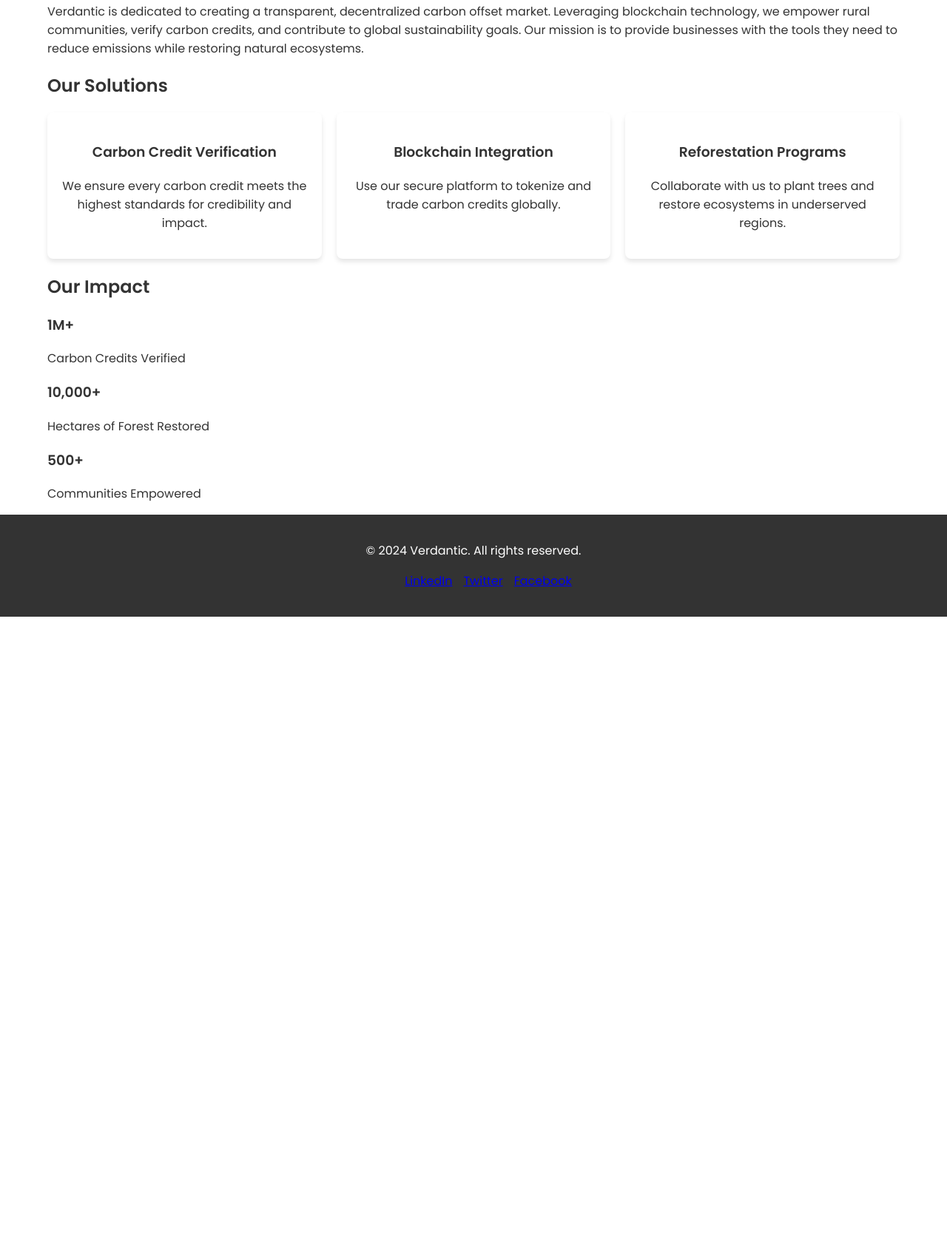
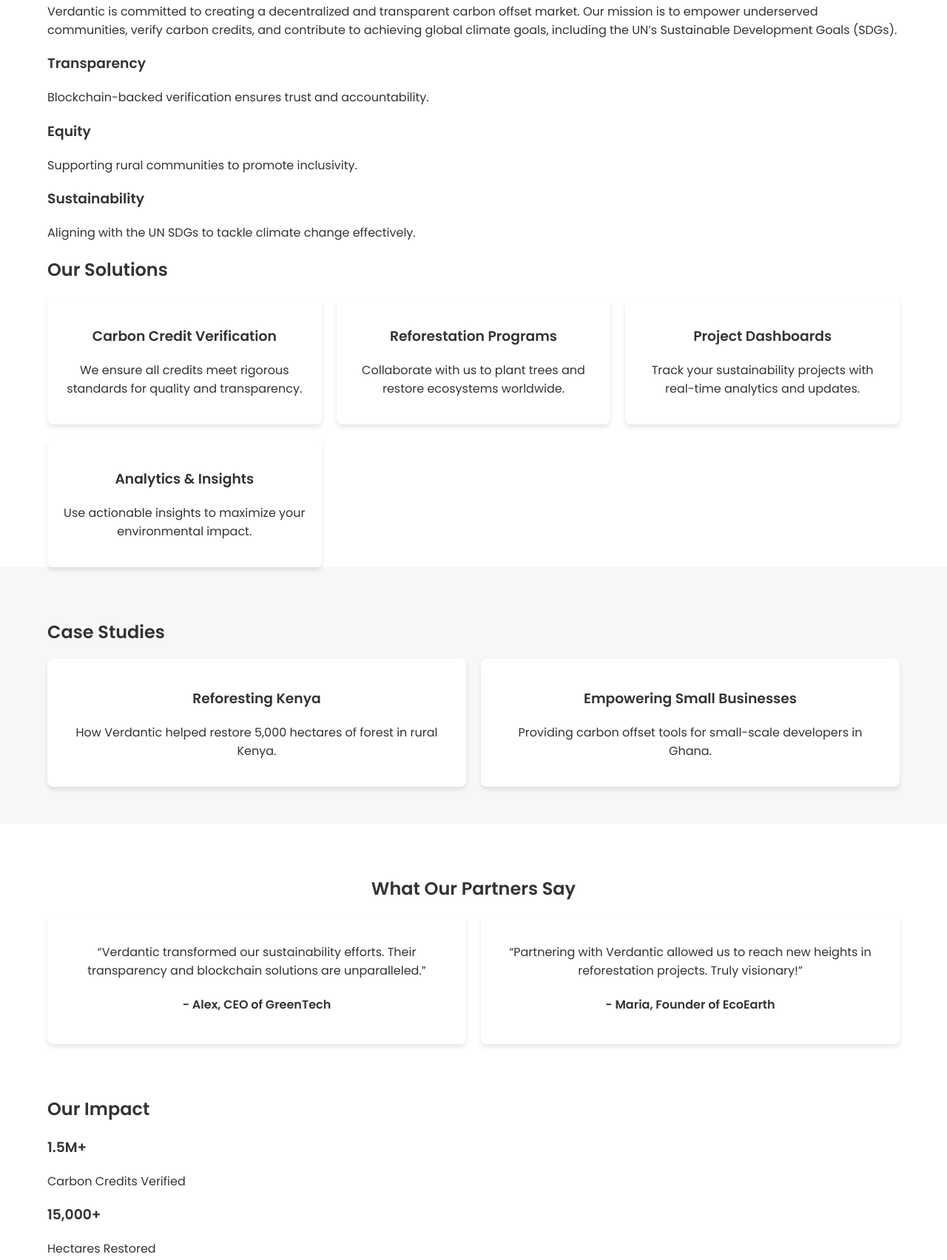
Before and after one commit to SassIN4/verdnew, a plain HTML site: page index.html in a window 1280 px wide. Shown: the part 1018-2722 px from the top of the page at 74% size. Before the commit the page ends 1852 px from the top, so only its background shows below. Drawn offline with Linux system fonts and the light colour scheme.

Commit message:
added updates
updated index and styles

```diff
--- a/index.html
+++ b/index.html
@@ -3,7 +3,7 @@
 <head>
     <meta charset="UTF-8">
     <meta name="viewport" content="width=device-width, initial-scale=1.0">
-    <title>Verdantic - Sustainability Simplified</title>
+    <title>Verdantic - Building a Sustainable Future</title>
     <link rel="stylesheet" href="styles.css">
     <link href="https://fonts.googleapis.com/css2?family=Poppins:wght@400;600&display=swap" rel="stylesheet">
 </head>
@@ -13,8 +13,9 @@
         <div class="container">
             <h1 class="logo">Verdantic</h1>
             <ul class="nav-links">
-                <li><a href="#about">About Us</a></li>
-                <li><a href="#features">Features</a></li>
+                <li><a href="#about">About</a></li>
+                <li><a href="#features">Solutions</a></li>
+                <li><a href="#case-studies">Case Studies</a></li>
                 <li><a href="#impact">Impact</a></li>
                 <li><a href="#contact">Contact</a></li>
             </ul>
@@ -24,23 +25,34 @@
     <!-- Hero Section -->
     <section class="hero">
         <div class="hero-content">
-            <h1>Driving Sustainability with Blockchain</h1>
-            <p>Empowering communities and businesses to create measurable climate action.</p>
-            <a href="#features" class="btn">Learn More</a>
-            <a href="#contact" class="btn secondary">Get Started</a>
+            <h1>Building a Sustainable Future</h1>
+            <p>Partner with us to deliver measurable climate action through innovation and equity.</p>
+            <a href="#features" class="btn">Our Solutions</a>
+            <a href="#contact" class="btn secondary">Get Involved</a>
         </div>
     </section>
 
-    <!-- About Verdantic -->
+    <!-- About Section -->
     <section id="about" class="about">
         <div class="container">
             <h2>About Verdantic</h2>
             <p>
-                Verdantic is dedicated to creating a transparent, decentralized carbon offset market.
-                Leveraging blockchain technology, we empower rural communities, verify carbon credits,
-                and contribute to global sustainability goals. Our mission is to provide businesses with
-                the tools they need to reduce emissions while restoring natural ecosystems.
+                Verdantic is committed to creating a decentralized and transparent carbon offset market. Our mission is to empower underserved communities, verify carbon credits, and contribute to achieving global climate goals, including the UN’s Sustainable Development Goals (SDGs).
             </p>
+            <div class="values-grid">
+                <div class="value-card">
+                    <h3>Transparency</h3>
+                    <p>Blockchain-backed verification ensures trust and accountability.</p>
+                </div>
+                <div class="value-card">
+                    <h3>Equity</h3>
+                    <p>Supporting rural communities to promote inclusivity.</p>
+                </div>
+                <div class="value-card">
+                    <h3>Sustainability</h3>
+                    <p>Aligning with the UN SDGs to tackle climate change effectively.</p>
+                </div>
+            </div>
         </div>
     </section>
 
@@ -51,38 +63,89 @@
             <div class="features-grid">
                 <div class="feature-card">
                     <h3>Carbon Credit Verification</h3>
-                    <p>We ensure every carbon credit meets the highest standards for credibility and impact.</p>
-                </div>
-                <div class="feature-card">
-                    <h3>Blockchain Integration</h3>
-                    <p>Use our secure platform to tokenize and trade carbon credits globally.</p>
+                    <p>We ensure all credits meet rigorous standards for quality and transparency.</p>
                 </div>
                 <div class="feature-card">
                     <h3>Reforestation Programs</h3>
-                    <p>Collaborate with us to plant trees and restore ecosystems in underserved regions.</p>
+                    <p>Collaborate with us to plant trees and restore ecosystems worldwide.</p>
+                </div>
+                <div class="feature-card">
+                    <h3>Project Dashboards</h3>
+                    <p>Track your sustainability projects with real-time analytics and updates.</p>
+                </div>
+                <div class="feature-card">
+                    <h3>Analytics & Insights</h3>
+                    <p>Use actionable insights to maximize your environmental impact.</p>
                 </div>
             </div>
         </div>
     </section>
 
-    <!-- Impact Metrics -->
+    <!-- Case Studies Section -->
+    <section id="case-studies" class="case-studies">
+        <div class="container">
+            <h2>Case Studies</h2>
+            <div class="case-grid">
+                <div class="case-card">
+                    <h3>Reforesting Kenya</h3>
+                    <p>How Verdantic helped restore 5,000 hectares of forest in rural Kenya.</p>
+                </div>
+                <div class="case-card">
+                    <h3>Empowering Small Businesses</h3>
+                    <p>Providing carbon offset tools for small-scale developers in Ghana.</p>
+                </div>
+            </div>
+        </div>
+    </section>
+
+    <!-- Testimonials Section -->
+    <section id="testimonials" class="testimonials">
+        <div class="container">
+            <h2>What Our Partners Say</h2>
+            <div class="testimonial-grid">
+                <div class="testimonial-card">
+                    <p>“Verdantic transformed our sustainability efforts. Their transparency and blockchain solutions are unparalleled.”</p>
+                    <h4>- Alex, CEO of GreenTech</h4>
+                </div>
+                <div class="testimonial-card">
+                    <p>“Partnering with Verdantic allowed us to reach new heights in reforestation projects. Truly visionary!”</p>
+                    <h4>- Maria, Founder of EcoEarth</h4>
+                </div>
+            </div>
+        </div>
+    </section>
+
+    <!-- Impact Metrics Section -->
     <section id="impact" class="impact">
         <div class="container">
             <h2>Our Impact</h2>
             <div class="impact-grid">
                 <div class="impact-card">
-                    <h3>1M+</h3>
+                    <h3>1.5M+</h3>
                     <p>Carbon Credits Verified</p>
                 </div>
                 <div class="impact-card">
-                    <h3>10,000+</h3>
-                    <p>Hectares of Forest Restored</p>
+                    <h3>15,000+</h3>
+                    <p>Hectares Restored</p>
                 </div>
                 <div class="impact-card">
-                    <h3>500+</h3>
+                    <h3>1,000+</h3>
                     <p>Communities Empowered</p>
                 </div>
             </div>
+        </div>
+    </section>
+
+    <!-- Contact Section -->
+    <section id="contact" class="contact">
+        <div class="container">
+            <h2>Get in Touch</h2>
+            <form action="#">
+                <input type="text" placeholder="Your Name" required>
+                <input type="email" placeholder="Your Email" required>
+                <textarea placeholder="Your Message" required></textarea>
+                <button type="submit" class="btn">Submit</button>
+            </form>
         </div>
     </section>
 
--- a/styles.css
+++ b/styles.css
@@ -93,3 +93,42 @@ body {
     justify-content: center;
     gap: 15px;
 }
+
+/* Case Studies */
+.case-studies {
+    padding: 50px 0;
+    background: #F7F7F7;
+}
+
+.case-grid {
+    display: grid;
+    grid-template-columns: repeat(auto-fit, minmax(300px, 1fr));
+    gap: 20px;
+}
+
+.case-card {
+    background: #fff;
+    padding: 20px;
+    border-radius: 8px;
+    text-align: center;
+    box-shadow: 0 4px 6px rgba(0, 0, 0, 0.1);
+}
+
+/* Testimonials */
+.testimonials {
+    padding: 50px 0;
+    text-align: center;
+}
+
+.testimonial-grid {
+    display: grid;
+    grid-template-columns: repeat(auto-fit, minmax(300px, 1fr));
+    gap: 20px;
+}
+
+.testimonial-card {
+    background: #fff;
+    padding: 20px;
+    border-radius: 8px;
+    box-shadow: 0 4px 6px rgba(0, 0, 0, 0.1);
+}
```
